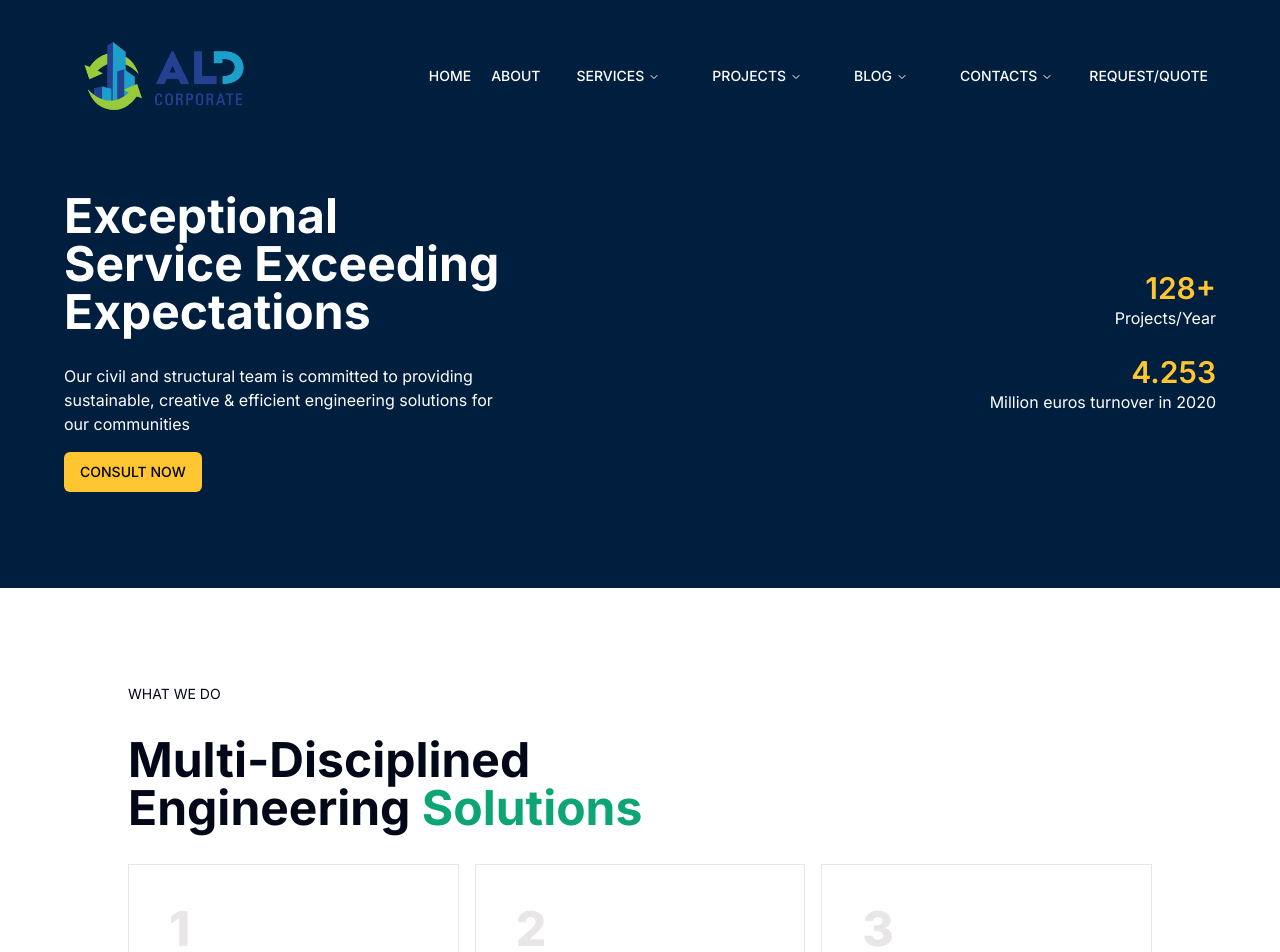
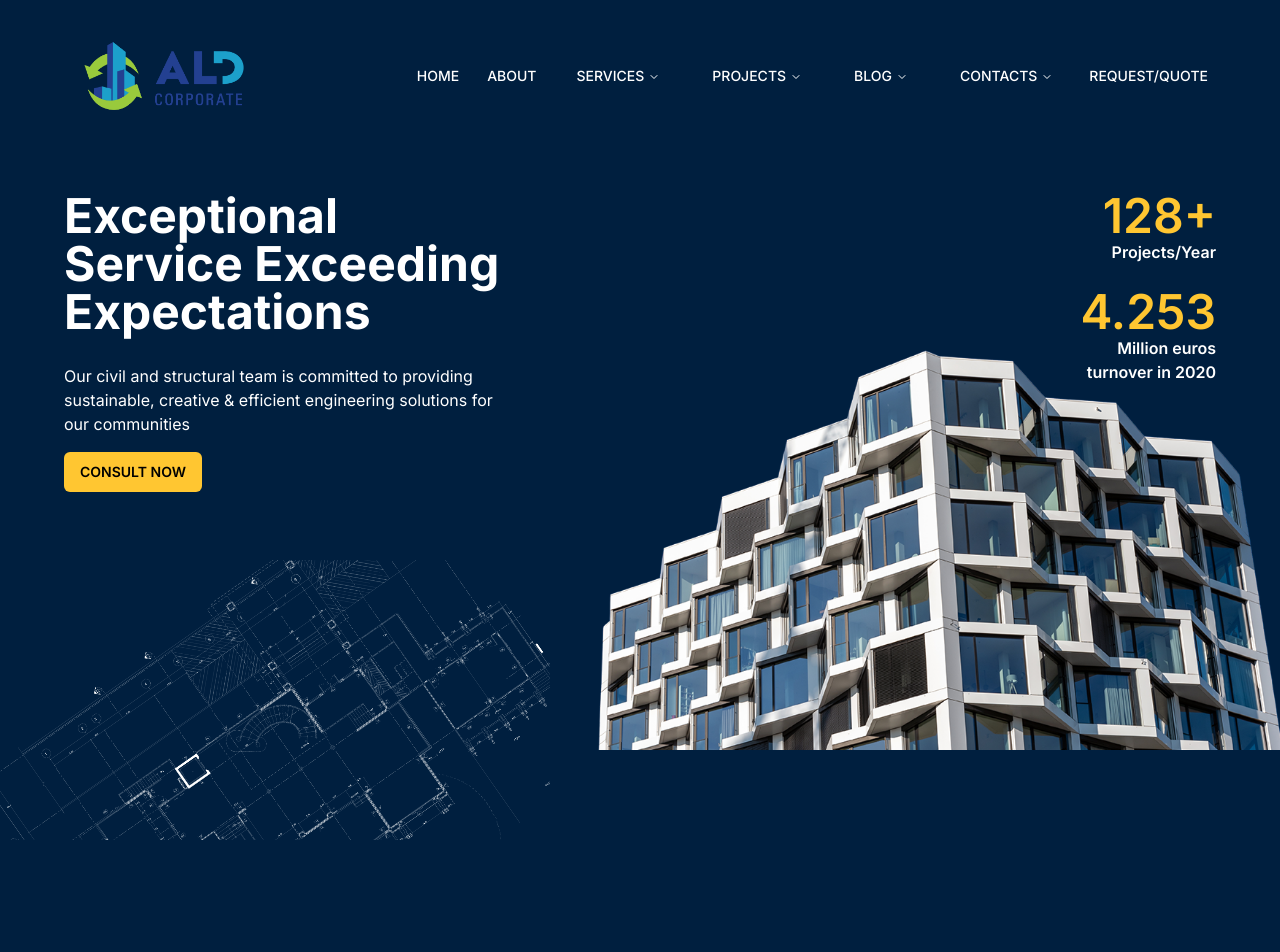
Before and after one commit to Simana-poudel/axial, a Next.js app: page / in a window 1280 px wide. Shown: the top 952 px of the page. Built offline with nearby package versions, Linux system fonts and the light colour scheme.

Commit message:
image added

```diff
--- a/components/LandingImage/Landingpage.tsx
+++ b/components/LandingImage/Landingpage.tsx
@@ -5,8 +5,8 @@ import { Button } from "../ui/button";
 const Landingpage = () => {
   return (
     <div>
-      <div className=" bg-primary-1 pt-24">
-        <div className="max-w-6xl mx-auto items-center flex justify-between py-24">
+      <div className=" bg-primary-1 pt-24 h-[125vh]">
+        <div className="max-w-6xl mx-auto flex justify-between py-24">
           <div className="max-w-[450px]">
             <h1 className="z-1 relative mb-7 text-white  font-bold text-5xl">
               Exceptional Service Exceeding Expectations
@@ -18,21 +18,21 @@ const Landingpage = () => {
                 communities
               </span>
             </div>
-            <Button className="bg-primary-2 text-black uppercase	mt-4">
+            <Button className="bg-primary-2 text-black font-semibold uppercase	mt-4 hover:bg-primary-2">
               Consult Now
             </Button>
           </div>
-          <div className="flex max-w-2x justify-end">
+          <div className="flex max-w-[160px] justify-end items-start z-20">
             <div className="text-right">
               <div className="">
-                <h1 className="text-primary-2 text-3xl font-semibold text-right">
+                <h1 className="text-primary-2 text-5xl font-semibold text-right">
                   128+
                 </h1>
-                <p className="text-white">Projects/Year</p>
+                <p className="text-white font-semibold">Projects/Year</p>
               </div>
               <div className="mt-6">
-                <h1 className="text-primary-2 text-3xl font-semibold">4.253</h1>
-                <p className="text-white self-end">
+                <h1 className="text-primary-2 text-5xl font-semibold">4.253</h1>
+                <p className="text-white self-end font-semibold">
                   Million euros turnover in 2020
                 </p>
               </div>
@@ -40,15 +40,26 @@ const Landingpage = () => {
           </div>
         </div>
       </div>
-      {/* <div className="self-end absolute top-[306px] left-[500px]">
-        <Image
-          src={"/images/home/building_mini.webp"}
-          alt="building"
-          height={400}
-          width={300}
-          className="object-cover translate-x-10 translate-y-5"
-        />
-      </div> */}
+      <div className="">
+        <div className="self-end max-h-[420px] overflow-hidden absolute top-[330px] left-[550px] z-0">
+          <Image
+            src={"/images/home/building_mini.webp"}
+            alt="building"
+            height={450}
+            width={750}
+            className="object-cover translate-x-10 translate-y-5"
+          />
+        </div>
+        <div className="self-end max-h-[280px] overflow-hidden absolute top-[560px]">
+          <Image
+            src={"/images/home/plan.webp"}
+            alt="building"
+            height={550}
+            width={550}
+            className="object-cover translate-x-10 translate-y-5 rotate-[145deg]"
+          />
+        </div>
+      </div>
     </div>
   );
 };
--- a/components/NavBar/NavItems.tsx
+++ b/components/NavBar/NavItems.tsx
@@ -75,21 +75,21 @@ export function NavItems() {
       <NavigationMenuList>
         <NavigationMenuItem>
           <Link href="/" legacyBehavior passHref>
-            <NavigationMenuLink className="text-white font-medium m-2">
+            <NavigationMenuLink className="text-white font-medium p-3 hover:text-primary-2">
               HOME
             </NavigationMenuLink>
           </Link>
         </NavigationMenuItem>
         <NavigationMenuItem>
           <Link href="/" legacyBehavior passHref>
-            <NavigationMenuLink className="text-white font-medium m-2">
+            <NavigationMenuLink className="text-white font-medium p-3 hover:text-primary-2">
               ABOUT
             </NavigationMenuLink>
           </Link>
         </NavigationMenuItem>
 
         <NavigationMenuItem>
-          <NavigationMenuTrigger className="text-white font-medium mx-2 bg-transparent">
+          <NavigationMenuTrigger className="text-white font-medium mx-2 bg-transparent hover:text-primary-2">
             SERVICES
           </NavigationMenuTrigger>
           <NavigationMenuContent>
@@ -106,7 +106,7 @@ export function NavItems() {
         </NavigationMenuItem>
 
         <NavigationMenuItem>
-          <NavigationMenuTrigger className="text-white font-medium mx-2 bg-transparent">
+          <NavigationMenuTrigger className="text-white font-medium mx-2 bg-transparent hover:text-primary-2">
             PROJECTS
           </NavigationMenuTrigger>
           <NavigationMenuContent>
@@ -123,7 +123,7 @@ export function NavItems() {
         </NavigationMenuItem>
 
         <NavigationMenuItem>
-          <NavigationMenuTrigger className="text-white font-medium mx-2 bg-transparent">
+          <NavigationMenuTrigger className="text-white font-medium mx-2 bg-transparent hover:text-primary-2">
             BLOG
           </NavigationMenuTrigger>
           <NavigationMenuContent>
@@ -140,7 +140,7 @@ export function NavItems() {
         </NavigationMenuItem>
 
         <NavigationMenuItem>
-          <NavigationMenuTrigger className="text-white font-medium mx-2 bg-transparent">
+          <NavigationMenuTrigger className="text-white font-medium mx-2 bg-transparent hover:text-primary-2">
             CONTACTS
           </NavigationMenuTrigger>
           <NavigationMenuContent>
@@ -157,7 +157,7 @@ export function NavItems() {
         </NavigationMenuItem>
         <NavigationMenuItem>
           <Link href="/quote" legacyBehavior passHref>
-            <NavigationMenuLink className="text-white font-medium mx-2">
+            <NavigationMenuLink className="text-white font-medium mx-2 hover:text-primary-2">
               REQUEST/QUOTE
             </NavigationMenuLink>
           </Link>
--- a/components/ui/navigation-menu.tsx
+++ b/components/ui/navigation-menu.tsx
@@ -41,7 +41,7 @@ NavigationMenuList.displayName = NavigationMenuPrimitive.List.displayName;
 const NavigationMenuItem = NavigationMenuPrimitive.Item;
 
 const navigationMenuTriggerStyle = cva(
-  "group inline-flex h-10 w-max items-center justify-center rounded-md bg-background px-4 py-2 text-sm font-medium transition-colors hover:bg-accent hover:text-accent-foreground focus:bg-accent focus:text-accent-foreground focus:outline-none disabled:pointer-events-none disabled:opacity-50 data-[active]:bg-accent/50 data-[state=open]:bg-accent/50"
+  "group inline-flex h-10 w-max items-center justify-center rounded-md bg-background px-4 py-2 text-sm font-medium transition-colors hover:text-accent-foreground focus:bg-accent focus:text-accent-foreground focus:outline-none disabled:pointer-events-none disabled:opacity-50 "
 );
 
 const NavigationMenuTrigger = React.forwardRef<
```
Also changed, not shown: public/images/home/building_mini.webp.
